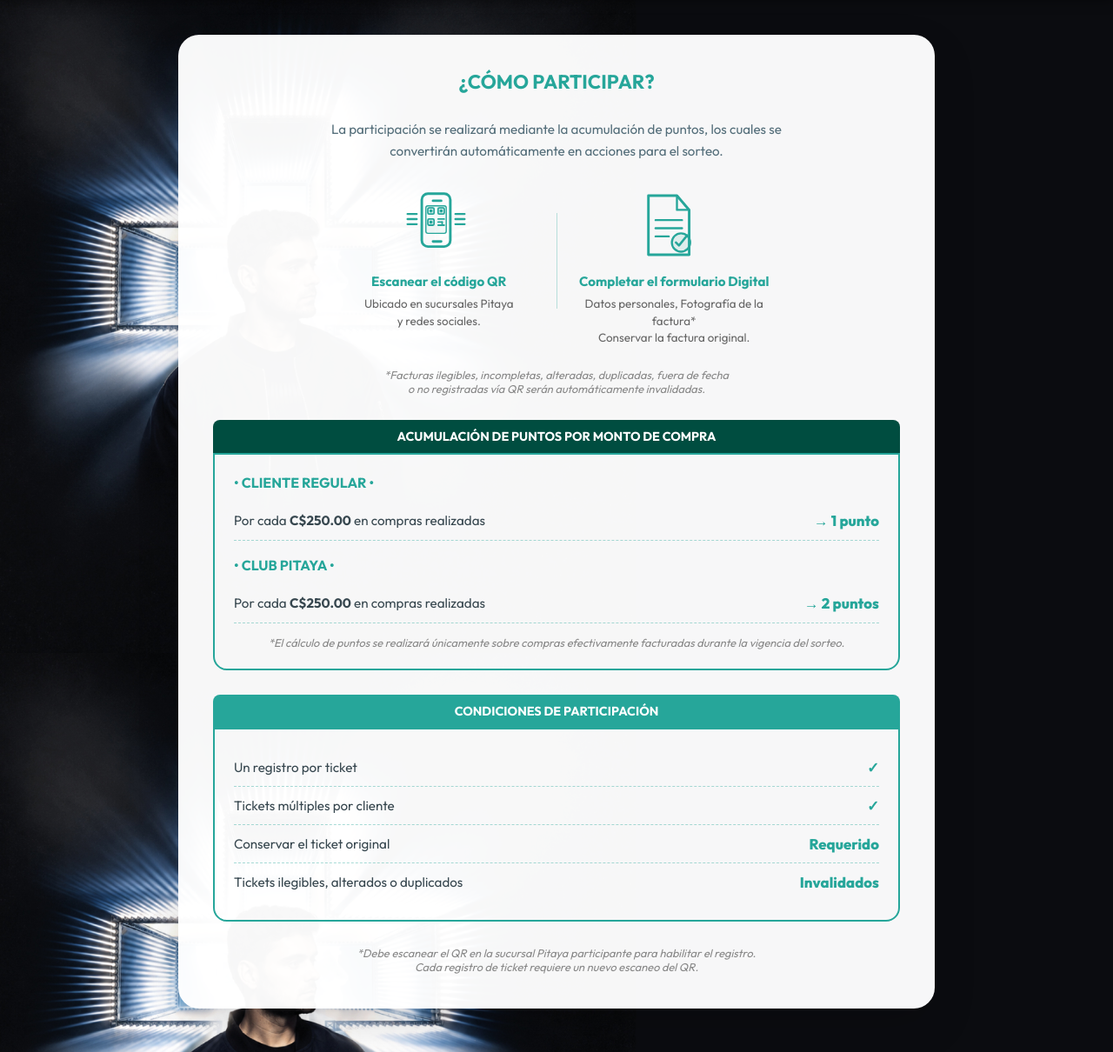
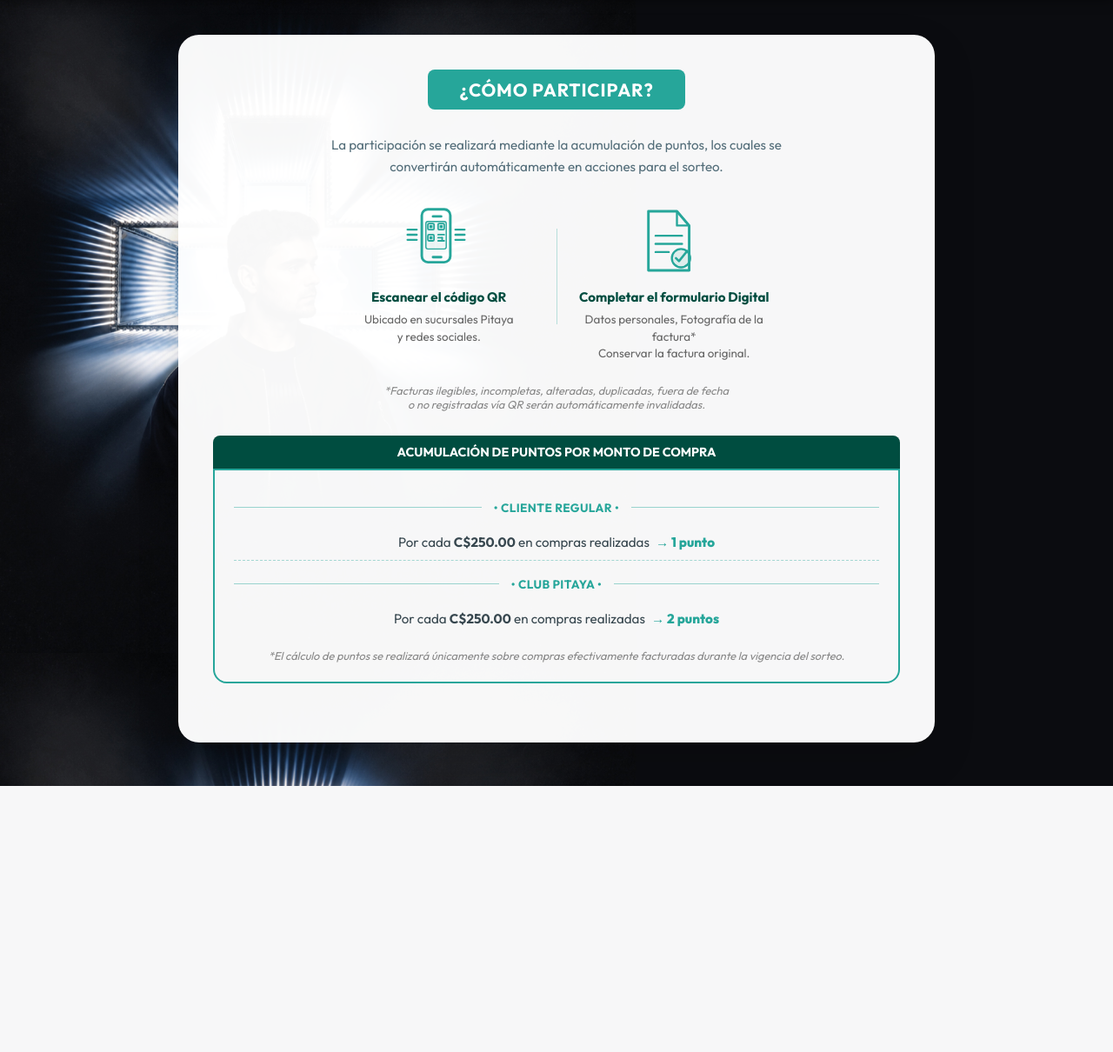
Before and after one commit to MiguelGotea/sorteos.batidospitaya, a PHP site: page / in a window 1280 px wide, after a click on "CÓMO PARTICIPAR". Shown: the part 49-1259 px from the top of the page at 87% size. After the commit the page ends 953 px from the top, so only its background shows below. Run offline with PHP 8.4, Linux system fonts and the light colour scheme.

Commit message:
Human Push 2026-11-19 11:09:06

```diff
--- a/css/styles.css
+++ b/css/styles.css
@@ -228,6 +228,23 @@ body {
     text-align: center;
     margin-bottom: 28px;
     text-transform: uppercase;
+}
+
+/* Título con caja verde destacada (ej: ¿Cómo Participar?) */
+.card-title-wrap {
+    text-align: center;
+    margin-bottom: 28px;
+}
+.card-title-highlighted {
+    display: inline-block;
+    background: var(--primary-teal);
+    color: white;
+    font-weight: 700;
+    font-size: 1.3rem;
+    padding: 10px 36px;
+    border-radius: 8px;
+    text-transform: uppercase;
+    letter-spacing: 0.04em;
 }
 
 /* ── Form Grid (también dentro del dark card) ── */
@@ -486,7 +503,7 @@ body {
 }
 
 .icon-step h4 {
-    color: var(--primary-teal);
+    color: var(--dark-teal);        /* #004d40 — verde oscuro */
     font-weight: 700;
     font-size: 0.95rem;
     margin-bottom: 7px;
@@ -517,25 +534,74 @@ body {
 
 .note-footer { text-align: center; font-size: 0.8rem; color: #888; margin-top: 20px; font-style: italic; }
 
+/* ── Etiqueta divisora centrada con líneas ── */
+.section-divider-label {
+    display: flex;
+    align-items: center;
+    gap: 14px;
+    color: var(--primary-teal);
+    font-weight: 700;
+    font-size: 0.85rem;
+    margin: 12px 0 10px;
+    text-transform: uppercase;
+    letter-spacing: 0.03em;
+}
+.section-divider-label::before,
+.section-divider-label::after {
+    content: "";
+    flex: 1;
+    height: 1px;
+    background: rgba(38, 166, 154, 0.45);
+}
+
+/* ── Fila de puntos centrada ── */
+.puntos-centered-row {
+    text-align: center;
+    padding: 11px 0;
+    border-bottom: 1px dashed rgba(38, 166, 154, 0.4);
+    font-size: 0.95rem;
+    color: var(--text-dark);
+}
+.puntos-arrow {
+    color: var(--primary-teal);
+    font-weight: 800;
+    margin-left: 4px;
+}
+
 /* ════════════════════════════════════════════
    TAB PREMIOS
    ════════════════════════════════════════════ */
 
-.prizes-container { display: grid; grid-template-columns: 1fr 1fr 1fr; gap: 20px; margin-top: 20px; }
-.prize-block {
-    border: 1px solid #e0e0e0; border-radius: 16px;
-    padding: 22px; background: #fafafa;
+/* Premio VIP único */
+.prize-vip-box {
+    text-align: center;
+    margin-bottom: 0;
 }
-.prize-block h4 {
-    color: var(--primary-teal); font-size: 0.95rem;
-    border-bottom: 2px solid var(--secondary-pink);
-    padding-bottom: 10px; margin-bottom: 14px; text-transform: uppercase;
+.vip-prize-content {
+    display: flex;
+    flex-direction: column;
+    align-items: center;
+    padding: 14px 0;
 }
-.prize-list { list-style: none; font-size: 0.88rem; line-height: 1.5; }
-.prize-list li { position: relative; padding-left: 14px; margin-bottom: 8px; }
-.prize-list li::before { content: "●"; position: absolute; left: 0; color: var(--primary-teal); }
+.vip-icon {
+    width: 64px;
+    height: 64px;
+    margin-bottom: 14px;
+}
+.vip-name {
+    font-size: 1.75rem;
+    font-weight: 900;
+    color: var(--dark-teal);
+    letter-spacing: 0.08em;
+    text-transform: uppercase;
+    margin-bottom: 10px;
+}
+.vip-note {
+    font-size: 0.82rem;
+    color: #888;
+    font-style: italic;
+}
 
-/* Términos y Condiciones */
 .terminos-box {
     border-radius: 0 0 16px 16px;
     padding: 20px 24px;
@@ -549,26 +615,17 @@ body {
 }
 
 .terminos-list li {
-    padding: 9px 0 9px 22px;
-    position: relative;
+    padding: 9px 0;
     font-size: 0.88rem;
     color: var(--text-dark);
     border-bottom: 1px dashed rgba(38,166,154,0.2);
     line-height: 1.5;
+    text-align: center;
 }
 
 .terminos-list li:last-child {
     border-bottom: none;
     padding-bottom: 4px;
-}
-
-.terminos-list li::before {
-    content: "*";
-    position: absolute;
-    left: 4px;
-    color: var(--primary-teal);
-    font-weight: 700;
-    font-size: 1rem;
 }
 
 /* ════════════════════════════════════════════
--- a/index.php
+++ b/index.php
@@ -129,7 +129,9 @@
     <section id="como-participar" class="tab-content">
         <div class="content-container">
             <div class="info-card">
-                <h2 class="card-title">¿Cómo Participar?</h2>
+                <div class="card-title-wrap">
+                    <h2 class="card-title-highlighted">¿Cómo Participar?</h2>
+                </div>
 
                 <p class="participation-intro">
                     La participación se realizará mediante la acumulación de puntos, los cuales se
@@ -212,34 +214,19 @@
 
                 <div class="dark-teal-header">ACUMULACIÓN DE PUNTOS POR MONTO DE COMPRA</div>
                 <div class="section-box">
-                    <div style="font-weight:700; color:var(--primary-teal); margin-bottom:12px;">• CLIENTE REGULAR •</div>
-                    <div class="row-item">
-                        <span>Por cada <strong>C$250.00</strong> en compras realizadas</span>
-                        <span class="row-value">→ 1 punto</span>
+                    <div class="section-divider-label">• CLIENTE REGULAR •</div>
+                    <div class="puntos-centered-row">
+                        Por cada <strong>C$250.00</strong> en compras realizadas <span class="puntos-arrow">→ 1 punto</span>
                     </div>
-                    <div style="font-weight:700; color:var(--primary-teal); margin:18px 0 12px;">• CLUB PITAYA •</div>
-                    <div class="row-item">
-                        <span>Por cada <strong>C$250.00</strong> en compras realizadas</span>
-                        <span class="row-value">→ 2 puntos</span>
+                    <div class="section-divider-label" style="margin-top:18px;">• CLUB PITAYA •</div>
+                    <div class="puntos-centered-row" style="border-bottom:none;">
+                        Por cada <strong>C$250.00</strong> en compras realizadas <span class="puntos-arrow">→ 2 puntos</span>
                     </div>
                     <p class="note-footer" style="margin-top:14px;">
                         *El cálculo de puntos se realizará únicamente sobre compras efectivamente
                         facturadas durante la vigencia del sorteo.
                     </p>
                 </div>
-
-                <div class="dark-teal-header" style="background:var(--primary-teal);">CONDICIONES DE PARTICIPACIÓN</div>
-                <div class="section-box" style="border-color:var(--primary-teal);">
-                    <div class="row-item"><span>Un registro por ticket</span><span class="row-value">✓</span></div>
-                    <div class="row-item"><span>Tickets múltiples por cliente</span><span class="row-value">✓</span></div>
-                    <div class="row-item"><span>Conservar el ticket original</span><span class="row-value">Requerido</span></div>
-                    <div class="row-item"><span>Tickets ilegibles, alterados o duplicados</span><span class="row-value">Invalidados</span></div>
-                </div>
-
-                <p class="note-footer">
-                    *Debe escanear el QR en la sucursal Pitaya participante para habilitar el registro.<br>
-                    Cada registro de ticket requiere un nuevo escaneo del QR.
-                </p>
             </div>
         </div>
     </section>
@@ -250,48 +237,31 @@
             <div class="info-card">
                 <h2 class="card-title">Nuestros Premios</h2>
 
-                <div class="prizes-container">
-                    <div class="prize-block">
-                        <h4>🥇 Primer Lugar</h4>
-                        <ul class="prize-list">
-                            <li>Premio especial del sorteo</li>
-                            <li>Kit Pitaya exclusivo</li>
-                        </ul>
-                    </div>
-                    <div class="prize-block">
-                        <h4>🥈 Segundo Lugar</h4>
-                        <ul class="prize-list">
-                            <li>Premio sorpresa</li>
-                            <li>Kit Pitaya para dos personas</li>
-                        </ul>
-                    </div>
-                    <div class="prize-block">
-                        <h4>🥉 Tercer Lugar</h4>
-                        <ul class="prize-list">
-                            <li>Canasta de productos Pitaya</li>
-                            <li>Desayuno Pitaya para dos</li>
-                        </ul>
+                <div class="dark-teal-header">PREMIO</div>
+                <div class="section-box prize-vip-box">
+                    <div class="vip-prize-content">
+                        <svg class="vip-icon" viewBox="0 0 60 60" fill="none" xmlns="http://www.w3.org/2000/svg">
+                            <path d="M30 4 L56 30 L30 56 L4 30 Z" stroke="#26a69a" stroke-width="2.5" fill="rgba(38,166,154,0.08)"/>
+                            <path d="M30 16 L44 30 L30 44 L16 30 Z" stroke="#26a69a" stroke-width="1.5" fill="rgba(38,166,154,0.14)"/>
+                        </svg>
+                        <div class="vip-name">PASE DOBLE VIP</div>
+                        <p class="vip-note">El premio no es transferible ni canjeable por dinero en efectivo.</p>
                     </div>
                 </div>
-
-                <p class="note-footer" style="margin-top:20px;">
-                    *Cada participante podrá resultar ganador de 1 solo premio durante el sorteo.<br>
-                    Los premios no son transferibles ni canjeables por dinero en efectivo.
-                </p>
 
                 <!-- TÉRMINOS Y CONDICIONES -->
                 <div class="dark-teal-header" style="margin-top:32px;">TÉRMINOS Y CONDICIONES</div>
                 <div class="section-box terminos-box">
                     <ul class="terminos-list">
-                        <li>Participan únicamente personas mayores de <strong>18 años</strong>.</li>
-                        <li>No podrán participar colaboradores de Batidos Pitaya.</li>
-                        <li>Para reclamar el premio, el ganador deberá presentar su cédula de identidad vigente.</li>
-                        <li>Los datos registrados deberán coincidir con los del documento de identidad.</li>
-                        <li>Las facturas duplicadas, alteradas o fuera de fecha serán invalidadas.</li>
-                        <li>El ganador será seleccionado mediante sorteo entre las participaciones válidas.</li>
-                        <li>El premio no es transferible ni canjeable por dinero en efectivo.</li>
-                        <li>Participar en la promoción implica la aceptación de estos términos y condiciones.</li>
-                        <li>Solo serán válidas las facturas originales, legibles, completas y registradas durante la vigencia de la promoción.</li>
+                        <li>* Participan únicamente personas mayores de <strong>18 años</strong>.</li>
+                        <li>* No podrán participar colaboradores de Batidos Pitaya.</li>
+                        <li>* Para reclamar el premio, el ganador deberá presentar su cédula de identidad vigente.</li>
+                        <li>* Los datos registrados deberán coincidir con los del documento de identidad.</li>
+                        <li>* Las facturas duplicadas, alteradas o fuera de fecha serán invalidadas.</li>
+                        <li>* El ganador será seleccionado mediante sorteo entre las participaciones válidas.</li>
+                        <li>* El premio no es transferible ni canjeable por dinero en efectivo.</li>
+                        <li>* Participar en la promoción implica la aceptación de estos términos y condiciones.</li>
+                        <li>* Solo serán válidas las facturas originales, legibles, completas y registradas durante la vigencia de la promoción.</li>
                     </ul>
                 </div>
 
```
